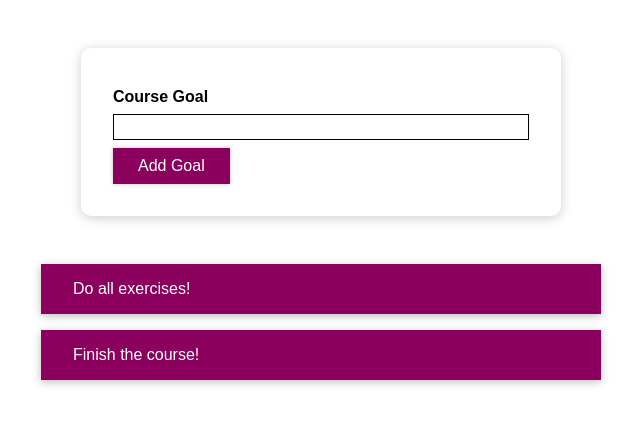
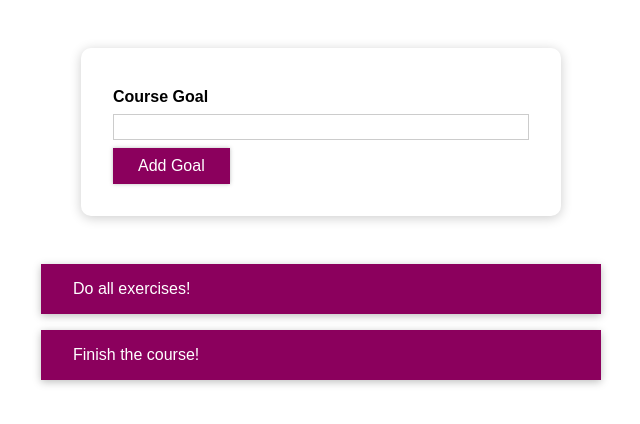
Before and after one commit to Saijeet7/react-starter-styling, a React (Create React App) app: page / in a window 1280 px wide. Shown: the top 424 px of the page, without its empty margins (319-959 px from the left). Built offline with nearby package versions, Linux system fonts and the light colour scheme.

Commit message:
Complete : Adding styles dynamically

```diff
--- a/src/components/CourseGoals/CourseInput/CourseInput.css
+++ b/src/components/CourseGoals/CourseInput/CourseInput.css
@@ -22,3 +22,12 @@
   background: #fad0ec;
   border-color: #8b005d;
 }
+
+.form-control.invalid input {
+  border: red;
+  background-color: #ffd7d7;
+}
+
+.form-control.invalid label {
+  color: red;
+}
--- a/src/components/CourseGoals/CourseInput/CourseInput.js
+++ b/src/components/CourseGoals/CourseInput/CourseInput.js
@@ -25,16 +25,9 @@ const CourseInput = (props) => {
 
   return (
     <form onSubmit={formSubmitHandler}>
-      <div className="form-control">
-        <label style={{ color: !isValid ? "red" : "black" }}>Course Goal</label>
-        <input
-          style={{
-            borderColor: !isValid ? "red" : "black",
-            background: !isValid ? "salmon" : "transparent",
-          }}
-          type="text"
-          onChange={goalInputChangeHandler}
-        />
+      <div className={`form-control ${!isValid ? "invalid" : ""}`}>
+        <label>Course Goal</label>
+        <input type="text" onChange={goalInputChangeHandler} />
       </div>
       <Button type="submit">Add Goal</Button>
     </form>
```
